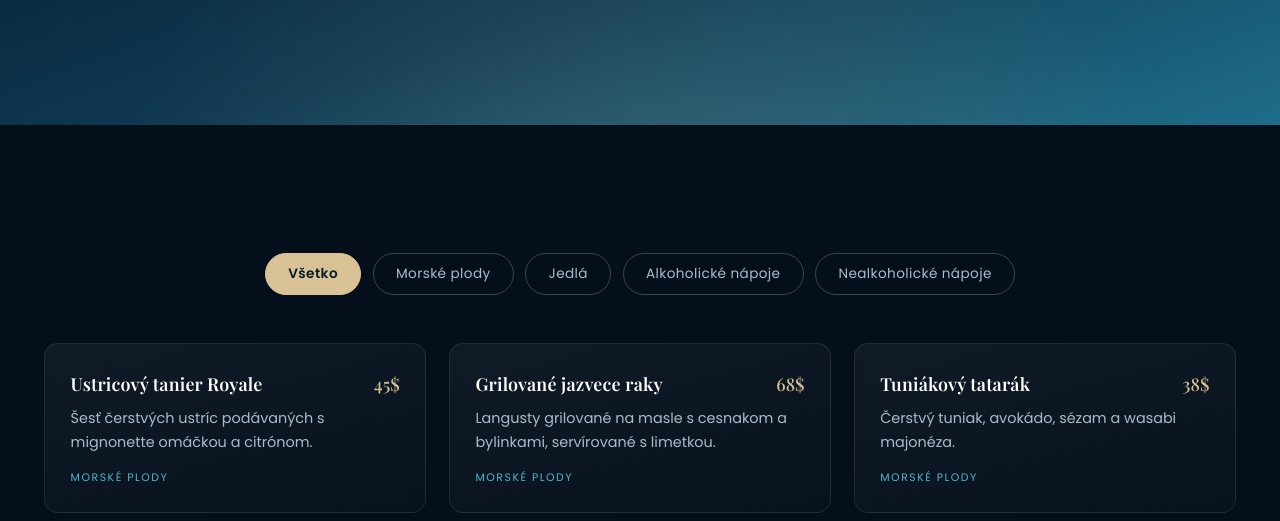
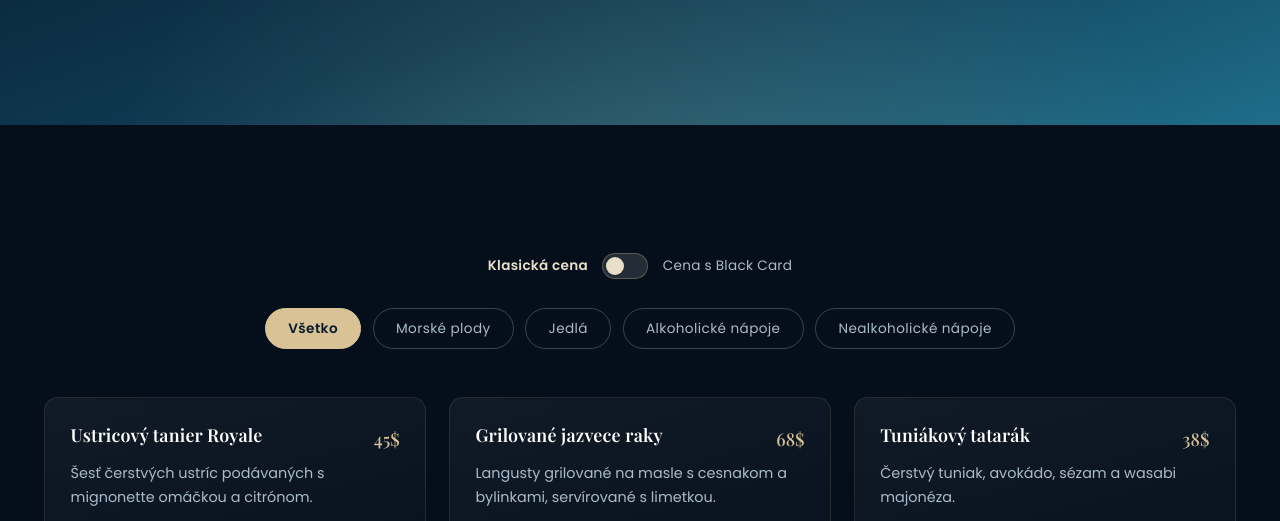
Before and after one commit to Zemk0/MAREA, a plain HTML site: page menu.html in a window 1280 px wide. Shown: the part 264-785 px from the top of the page. Drawn offline with nearby package versions, Linux system fonts and the light colour scheme; a web font is replaced by a local one.

Commit message:
Update MAREA website files | st 26. 08. 2026 22:28:00,82

```diff
--- a/css/style.css
+++ b/css/style.css
@@ -722,6 +722,91 @@ section {
 }
 
 /* -------------------- Menu -------------------- */
+.price-toggle {
+  display: flex;
+  align-items: center;
+  justify-content: center;
+  gap: 0.9rem;
+  margin-bottom: 1.8rem;
+  flex-wrap: wrap;
+}
+
+.price-toggle-label {
+  font-size: 0.85rem;
+  letter-spacing: 0.02em;
+  color: var(--text-muted);
+  transition: color var(--transition-fast);
+}
+
+.price-toggle-label.is-active {
+  color: var(--gold-300);
+  font-weight: 600;
+}
+
+.switch {
+  position: relative;
+  display: inline-block;
+  width: 46px;
+  height: 26px;
+  flex-shrink: 0;
+}
+
+.switch input {
+  position: absolute;
+  opacity: 0;
+  width: 0;
+  height: 0;
+}
+
+.switch-slider {
+  position: absolute;
+  inset: 0;
+  cursor: pointer;
+  background: rgba(255, 255, 255, 0.12);
+  border: 1px solid rgba(217, 195, 150, 0.3);
+  border-radius: 999px;
+  transition: background var(--transition-fast);
+}
+
+.switch-slider::before {
+  content: "";
+  position: absolute;
+  height: 18px;
+  width: 18px;
+  left: 3px;
+  top: 3px;
+  background: var(--gold-300);
+  border-radius: 50%;
+  transition: transform var(--transition-fast), background var(--transition-fast);
+}
+
+.switch input:checked + .switch-slider {
+  background: rgba(217, 195, 150, 0.35);
+}
+
+.switch input:checked + .switch-slider::before {
+  transform: translateX(20px);
+  background: var(--gold-400);
+}
+
+.switch input:focus-visible + .switch-slider {
+  outline: 2px solid var(--gold-400);
+  outline-offset: 2px;
+}
+
+.menu-item-price-original {
+  display: block;
+  text-decoration: line-through;
+  color: var(--text-muted);
+  font-size: 0.78rem;
+  font-family: var(--font-body);
+}
+
+.menu-item-price-member {
+  display: block;
+  color: var(--gold-400);
+}
+
 .menu-filters {
   display: flex;
   flex-wrap: wrap;
@@ -769,7 +854,7 @@ section {
 .menu-item-head {
   display: flex;
   justify-content: space-between;
-  align-items: baseline;
+  align-items: flex-start;
   gap: 0.8rem;
   margin-bottom: 0.55rem;
 }
@@ -786,6 +871,7 @@ section {
   font-size: 1.1rem;
   color: var(--gold-400);
   white-space: nowrap;
+  text-align: right;
 }
 
 .menu-item-desc {
--- a/data/jobs.json
+++ b/data/jobs.json
@@ -2,7 +2,7 @@
   {
     "title": "Bartender / Barmanka",
     "description": "Príprava signature koktailov, starostlivosť o hostí pri bare a udržiavanie prémiovej atmosféry MARÉA.",
-    "salary": "80.000$/hodina + tringelt",
+    "salary": "80.000$/hodina + díško",
     "icon": "cocktail"
   },
   {
@@ -14,7 +14,7 @@
   {
     "title": "Bezpečnostná služba",
     "description": "Zabezpečenie hladkého priebehu eventov, preprava hostí, predaj vstupeniek a bezpečnosti posádky.",
-    "salary": "90.000$/ hodina (+ tringelt pohladník)",
+    "salary": "90.000$/ hodina (+ díško pohladník)",
     "icon": "shield"
   }
 ]
--- a/data/menu.json
+++ b/data/menu.json
@@ -3,102 +3,119 @@
     "name": "Ustricový tanier Royale",
     "description": "Šesť čerstvých ustríc podávaných s mignonette omáčkou a citrónom.",
     "price": 45,
+    "memberPrice": 36,
     "category": "seafood"
   },
   {
     "name": "Grilované jazvece raky",
     "description": "Langusty grilované na masle s cesnakom a bylinkami, servírované s limetkou.",
     "price": 68,
+    "memberPrice": 54,
     "category": "seafood"
   },
   {
     "name": "Tuniákový tatarák",
     "description": "Čerstvý tuniak, avokádo, sézam a wasabi majonéza.",
     "price": 38,
+    "memberPrice": 30,
     "category": "seafood"
   },
   {
     "name": "Morský gril MARÉA",
     "description": "Výber denných úlovkov grilovaných na otvorenom ohni s citrusovou marinádou.",
     "price": 72,
+    "memberPrice": 58,
     "category": "seafood"
   },
   {
     "name": "Stredomorský šalát s kozím syrom",
     "description": "Čerstvá zelenina, olivy, kozí syr a balzamikový dressing.",
     "price": 24,
+    "memberPrice": 19,
     "category": "food"
   },
   {
     "name": "Rezancová misa s krevetami",
     "description": "Ázijské rezance, tigrie krevety, chilli a limetka.",
     "price": 34,
+    "memberPrice": 27,
     "category": "food"
   },
   {
     "name": "Wagyu slider trio",
     "description": "Tri mini burgery z wagyu hovädzieho s karamelizovanou cibuľou.",
     "price": 42,
+    "memberPrice": 34,
     "category": "food"
   },
   {
     "name": "Truffle hranolky",
     "description": "Chrumkavé hranolky s lanýžovým olejom a parmezánom.",
     "price": 18,
+    "memberPrice": 14,
     "category": "food"
   },
   {
     "name": "MARÉA Sunset",
     "description": "Rum, mango, marakuja a šumivé víno.",
     "price": 22,
+    "memberPrice": 18,
     "category": "alcohol"
   },
   {
     "name": "Ocean Breeze Martini",
     "description": "Vodka, modré curacao, limetka a sóda.",
     "price": 24,
+    "memberPrice": 19,
     "category": "alcohol"
   },
   {
     "name": "Golden Yacht Mojito",
     "description": "Biely rum, mäta, limetka a zlatý trstinový cukor.",
     "price": 20,
+    "memberPrice": 16,
     "category": "alcohol"
   },
   {
     "name": "Champagne Reserve",
     "description": "Fľaša prémiového šumivého vína na objednávku.",
     "price": 120,
+    "memberPrice": 96,
     "category": "alcohol"
   },
   {
     "name": "Whisky Old Fashioned",
     "description": "Bourbon, angostura bitter a pomarančová kôra.",
     "price": 26,
+    "memberPrice": 21,
     "category": "alcohol"
   },
   {
     "name": "Tropical Fresh",
     "description": "Mix čerstvého ananásu, mango a marakuje.",
     "price": 14,
+    "memberPrice": 11,
     "category": "nonalcohol"
   },
   {
     "name": "MARÉA Lemonade",
     "description": "Domáca limonáda s mätou a citrusmi.",
     "price": 12,
+    "memberPrice": 10,
     "category": "nonalcohol"
   },
   {
     "name": "Kokosová voda so sódou",
     "description": "Osviežujúca kokosová voda s ľadom a mätou.",
     "price": 13,
+    "memberPrice": 10,
     "category": "nonalcohol"
   },
   {
     "name": "Espresso Tonic",
     "description": "Espresso, tonic a ľad — letná verzia kávy.",
     "price": 11,
+    "memberPrice": 9,
     "category": "nonalcohol"
   }
 ]
--- a/data/services.json
+++ b/data/services.json
@@ -23,7 +23,7 @@
   {
     "name": "Black Card VIP Membership",
     "description": "Exkluzívne výhody pre členov, vrátane súkromných eventov a špeciálnych ponúk.",
-    "details": "Členstvo Black Card prináša celoročné výhody — prioritné rezervácie, zľavy na súkromné eventy, pozvánky na uzavreté akcie a osobného kontaktného manažéra.",
+    "details": "Členstvo Black Card prináša celoročné výhody — prioritné rezervácie, zľavy na súkromné eventy, pozvánky na uzavreté akcie.",
     "price": "1.500.000$ / mesiac",
     "icon": "diamond"
   },
@@ -31,14 +31,14 @@
     "name": "Súkromný event",
     "description": "Vyhradená časť jachty pre váš event vrátane obsluhy a hudobného programu.",
     "details": "Vyhradíme ti časť jachty presne podľa tvojich predstáv — vrátane vlastnej obsluhy, hudobného programu a úpravy priestoru. Vhodné pre menšie oslavy a stretnutia.",
-    "price": "na vyžiadanie | 1.000.000$",
+    "price": "na vyžiadanie | 1.000.000$/hodina",
     "icon": "sparkles"
   },
   {
     "name": "Prenájom celej jachty",
     "description": "Exkluzívny prenájom celej MARÉA pre súkromnú akciu, oslavu alebo stretnutie.",
-    "details": "Celá MARÉA je tvoja — od baru cez palubu až po VIP zóny. Zahŕňa kompletný personál, vlastný hudobný program a možnosť prispôsobiť menu podľa priania.",
-    "price": "na vyžiadanie | 2.500.000$",
+    "details": "Celá MARÉA je tvoja — od baru cez palubu až po VIP zóny. Zahŕňa kompletný personál a vlastný hudobný program priania.",
+    "price": "na vyžiadanie | 2.500.000$/hodina",
     "icon": "yacht"
   },
   {
--- a/js/main.js
+++ b/js/main.js
@@ -168,6 +168,7 @@
 
   let menuItemsCache = [];
   let activeCategory = "all";
+  let priceMode = "standard"; // "standard" | "member"
 
   const CATEGORY_LABELS = {
     all: "Všetko",
@@ -190,17 +191,25 @@
     }
 
     grid.innerHTML = filtered
-      .map(
-        (item) => `
+      .map((item) => {
+        const showMember = priceMode === "member" && item.memberPrice != null;
+        const priceMarkup = showMember
+          ? `<span class="menu-item-price">
+               <span class="menu-item-price-original">${formatPrice(item.price)}</span>
+               <span class="menu-item-price-member">${formatPrice(item.memberPrice)}</span>
+             </span>`
+          : `<span class="menu-item-price">${formatPrice(item.price)}</span>`;
+
+        return `
       <article class="card menu-item reveal is-visible">
         <div class="menu-item-head">
           <h3 class="menu-item-name">${escapeHTML(item.name)}</h3>
-          <span class="menu-item-price">${formatPrice(item.price)}</span>
+          ${priceMarkup}
         </div>
         <p class="menu-item-desc">${escapeHTML(item.description)}</p>
         <span class="menu-item-category">${escapeHTML(CATEGORY_LABELS[item.category] || item.category)}</span>
-      </article>`
-      )
+      </article>`;
+      })
       .join("");
   }
 
@@ -241,7 +250,24 @@
 
     menuItemsCache = items;
     setupMenuFilters(items);
+    setupPriceToggle();
     renderMenuItems(items);
+  }
+
+  function setupPriceToggle() {
+    const toggle = qs("#price-mode-toggle");
+    if (!toggle || toggle.dataset.bound) return;
+    toggle.dataset.bound = "true";
+
+    const labels = qsa(".price-toggle-label");
+
+    toggle.addEventListener("change", () => {
+      priceMode = toggle.checked ? "member" : "standard";
+      labels.forEach((label) => {
+        label.classList.toggle("is-active", label.dataset.mode === priceMode);
+      });
+      renderMenuItems(menuItemsCache);
+    });
   }
 
   /* -------------------- Render: Services -------------------- */
--- a/menu.html
+++ b/menu.html
@@ -17,7 +17,7 @@
     href="https://fonts.googleapis.com/css2?family=Playfair+Display:ital,wght@0,500;0,600;0,700;1,500;1,600&family=Poppins:wght@300;400;500;600;700&display=swap"
     rel="stylesheet">
 
-  <link rel="stylesheet" href="css/style.css?v=9">
+  <link rel="stylesheet" href="css/style.css?v=10">
   <link rel="stylesheet" href="css/responsive.css?v=2">
 </head>
 
@@ -62,6 +62,15 @@
     <!-- ==================== Menu ==================== -->
     <section id="menu">
       <div class="container">
+        <div class="price-toggle">
+          <span class="price-toggle-label is-active" data-mode="standard">Klasická cena</span>
+          <label class="switch">
+            <input type="checkbox" id="price-mode-toggle" aria-label="Prepnúť medzi klasickou cenou a cenou s Black Card membershipom">
+            <span class="switch-slider"></span>
+          </label>
+          <span class="price-toggle-label" data-mode="member">Cena s Black Card</span>
+        </div>
+
         <div class="menu-filters" id="menu-filters" role="tablist" aria-label="Filter kategórií menu"></div>
 
         <div class="menu-grid" id="menu-grid">
@@ -96,7 +105,7 @@
   </button>
 
   <script src="js/loader.js?v=5"></script>
-  <script src="js/main.js?v=9"></script>
+  <script src="js/main.js?v=10"></script>
 </body>
 
 </html>
```
Also changed, not shown: galeria.html (+2 -2 lines), index.html (+2 -2 lines), kontakt.html (+2 -2 lines), partneri.html (+2 -2 lines), praca.html (+2 -2 lines).
